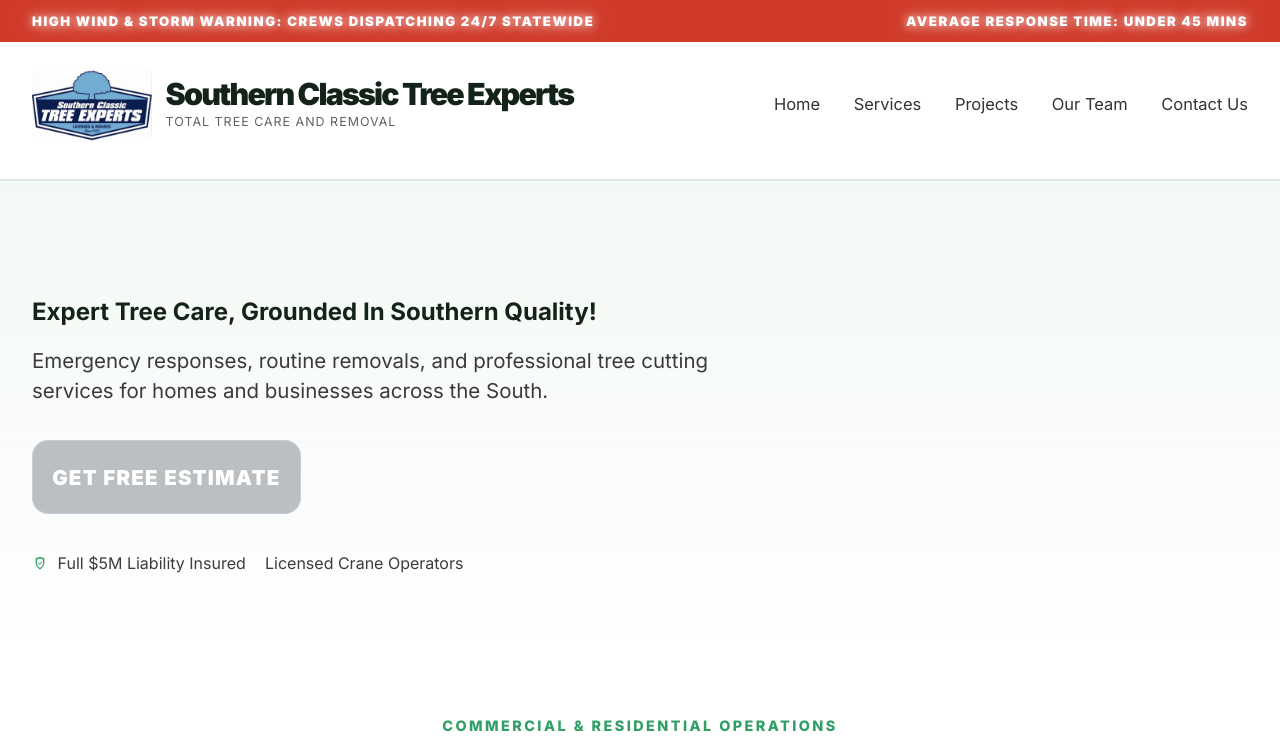
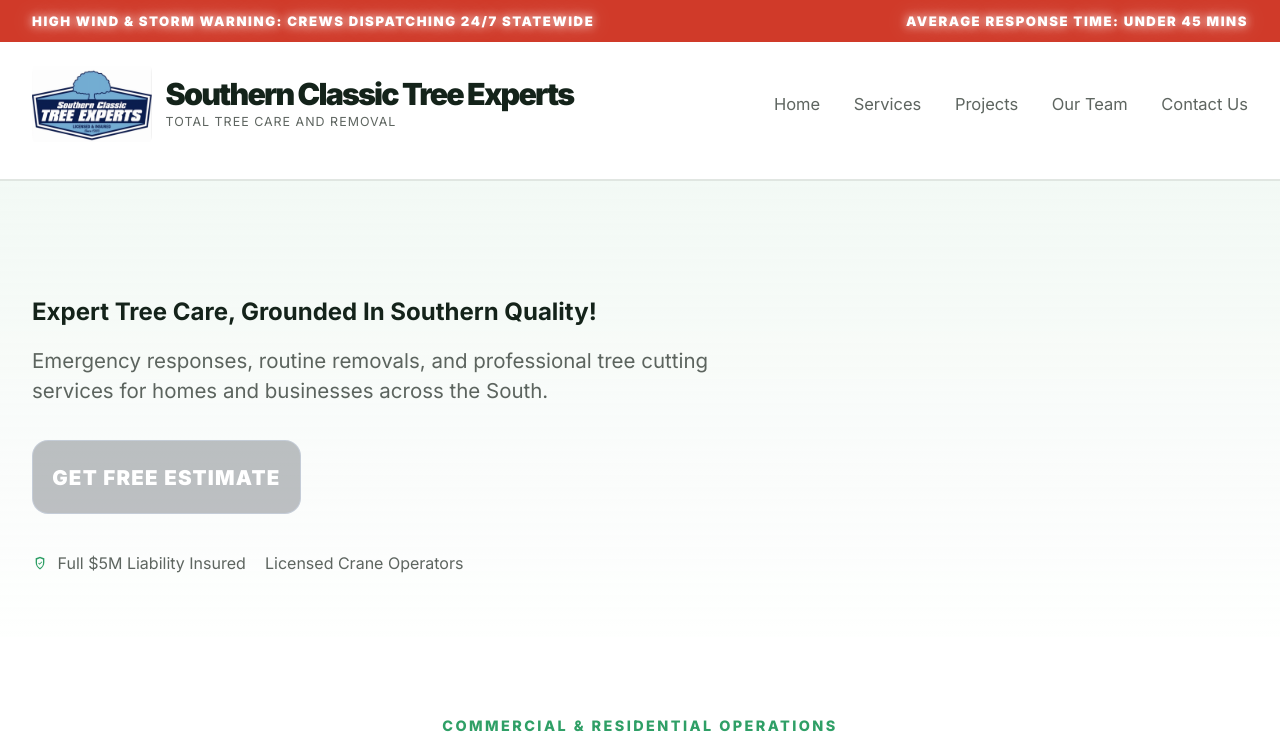
Before and after one commit to snalliancellc-ops/SCTS, a website: page index.html in a window 1280 px wide. Shown: the top 750 px of the page. Drawn offline with Linux system fonts and the light colour scheme.

Commit message:
CSS Changes

```diff
--- a/styles.css
+++ b/styles.css
@@ -890,7 +890,7 @@ section[id] {
   display: flex;
   align-items: center;
   gap: 2.1rem;
-  color: rgba(10, 10, 10, 0.83);
+  color: rgba(25, 36, 29, 0.7);
   font-size: 1.03rem;
   flex-wrap: wrap;
 }
@@ -967,7 +967,8 @@ section[id] {
   margin: 0;
   font-size: clamp(1.2rem, 1.6vw, 2rem);
   line-height: 1.45;
-  color: rgba(10, 10, 10, 0.8);
+  color: rgba(25, 36, 29, 0.7);
+
 }
 
 .cta-row {
@@ -1021,7 +1022,7 @@ section[id] {
   flex-wrap: wrap;
   gap: 1.2rem;
   margin-top: 2.4rem;
-  color: rgba(11, 11, 11, 0.8);
+  color: rgba(25, 36, 29, 0.7);
   font-size: 1rem;
 }
 
```
